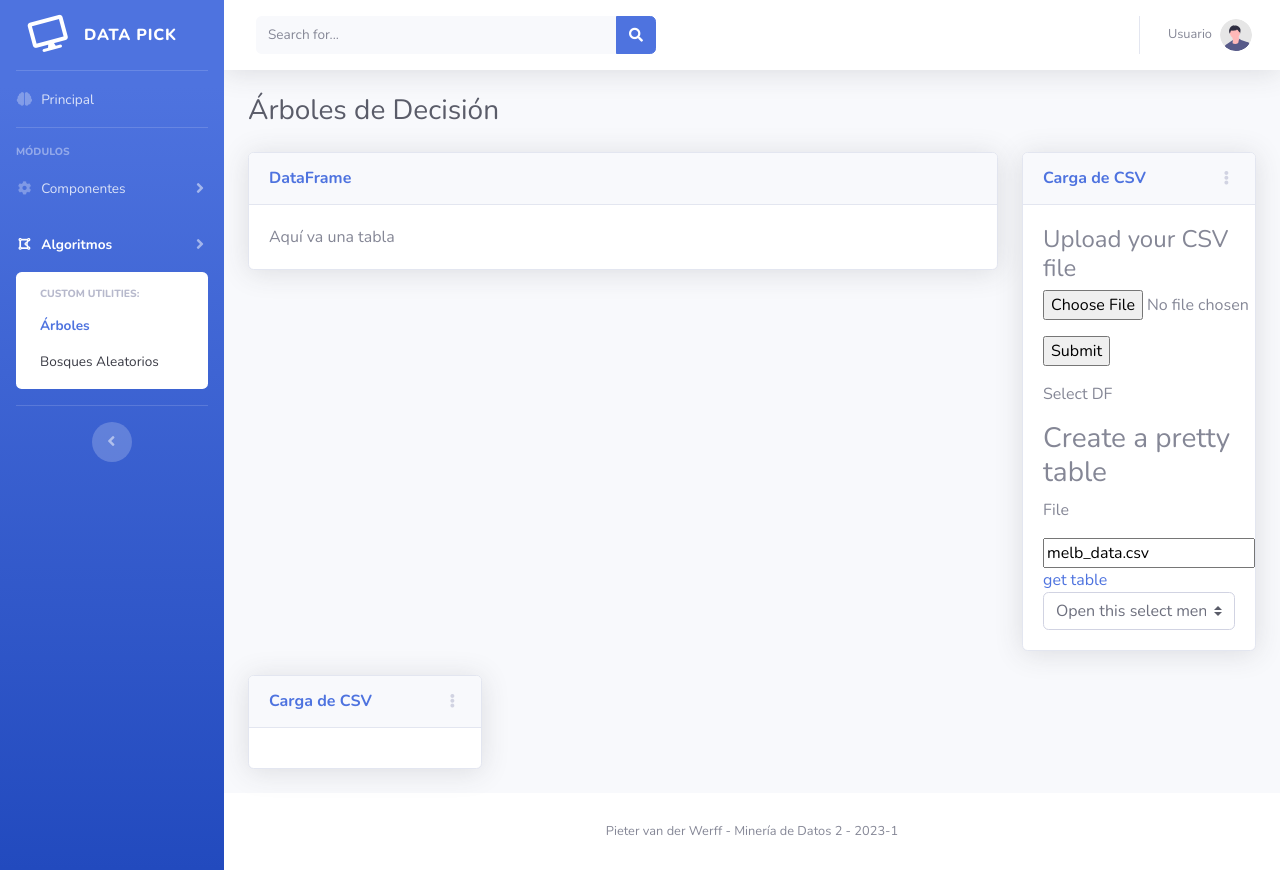
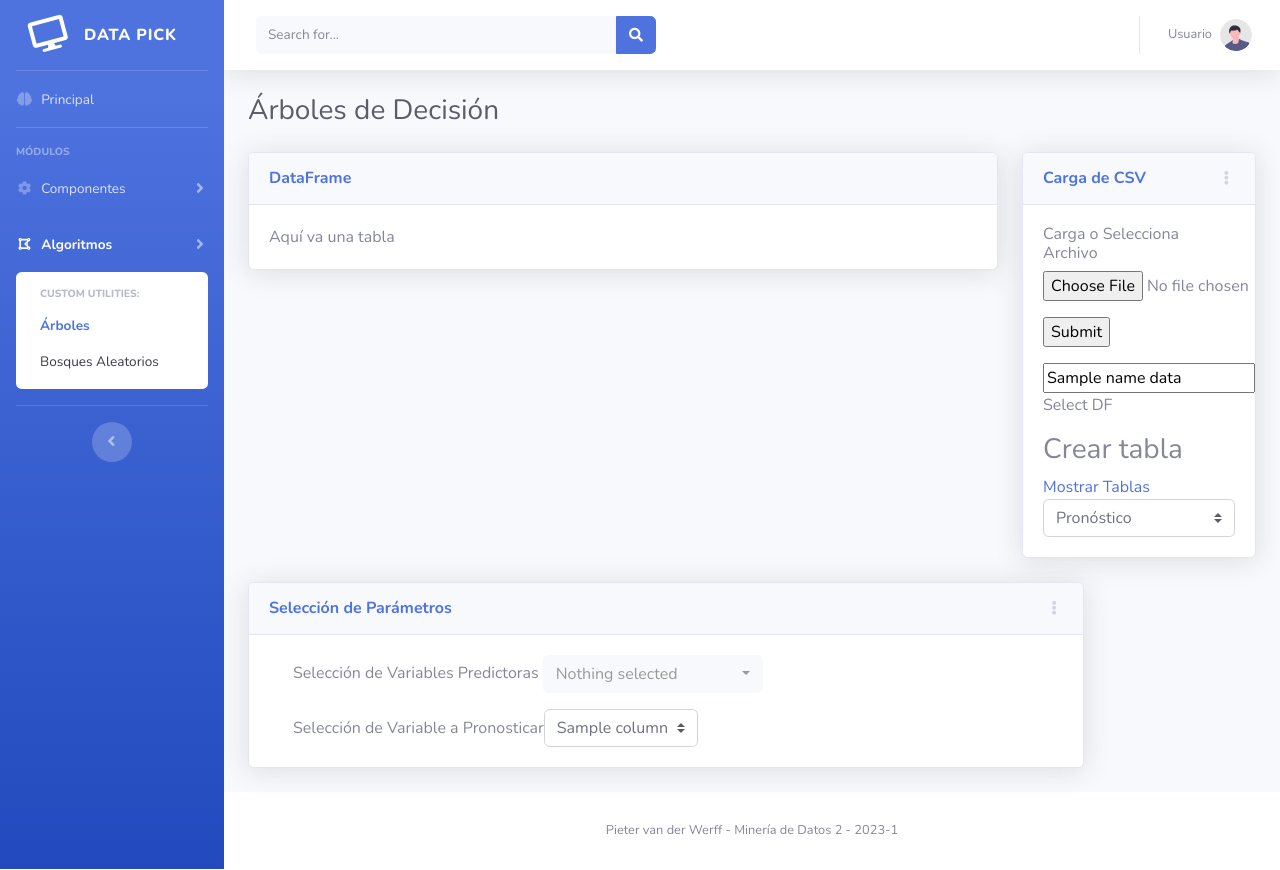
Before and after one commit to PizzaDude007/data_pick, a Flask app: template templates/arboles.html in a window 1280 px wide. Run offline with Flask 2, Linux system fonts and the light colour scheme; the template is opened without the code that fills it: most values are stand-ins (such as "Sample title", 1, 10 or a date in 2020); data that the repository does not hold is empty; some libraries are stand-ins or nearby versions.

Commit message:
Added to arboles

```diff
--- a/app.py
+++ b/app.py
@@ -13,6 +13,10 @@ from os.path import join, dirname, realpath
 
 from sklearn.decomposition import PCA
 from sklearn.preprocessing import StandardScaler, MinMaxScaler
+from sklearn import model_selection
+from sklearn.tree import DecisionTreeRegressor
+from sklearn.metrics import mean_squared_error, mean_absolute_error, r2_score
+from sklearn.ensemble import RandomForestRegressor
 
 app = Flask(__name__)
 
@@ -56,25 +60,47 @@ def uploadFilesEDA():
 @app.route('/pca')
 def pca():
     #df = pd.read_csv('https://raw.githubusercontent.com/PizzaDude007/MineriaDatos/main/Datos/Hipoteca.csv')
+    fileName = request.args.get('fileData')
+
+    if (names.filePCA is not None and fileName is not None):
+        names.filePCA = fileName
+
+    print('Internal: '+str(names.filePCA))
+    print('External: '+str(fileName))
+
     df = pd.read_csv('static/csv/'+names.filePCA)
 
-    return render_template('pca.html', table=df, pd=pd)
+    return render_template('pca.html', table=df, pd=pd, nameData=names.filePCA)
 
 # Get the uploaded files
 @app.route("/pca", methods=['POST'])
 def uploadFilesPCA():
-      # get the uploaded file
-      uploaded_file = request.files['file']
-      if uploaded_file.filename != '':
-           file_path = os.path.join(app.config['UPLOAD_FOLDER'], uploaded_file.filename)
-          # set the file path
-           uploaded_file.save(file_path)
-          # save the file
-      return redirect(url_for('pca'))
+    # get the uploaded file
+    uploaded_file = request.files['file']
+    if uploaded_file.filename != '':
+        file_path = os.path.join(app.config['UPLOAD_FOLDER'], uploaded_file.filename)
+        # set the file path
+        uploaded_file.save(file_path)
+        # save the file
+    return redirect(url_for('pca'))
+    #df = pd.read_csv('static/csv/'+names.filePCA)
+
+    #return render_template('pca.html', table=df, pd=pd)
 
 @app.route('/arboles')
 def arboles():
-    return render_template('arboles.html')
+    fileName = request.args.get('fileData')
+    x = request.args.get('valorX')
+    y = request.args.get('valorY')
+    if (names.fileArboles is not None and fileName is not None):
+        names.fileArboles = fileName
+
+    df = pd.read_csv('static/csv/'+names.fileArboles)
+
+    if (x is not None and y is not None):
+        resultado = train(df, x, y)
+
+    return render_template('arboles.html', table=df, nameData=names.fileArboles, res=resultado)
 
 # Get the uploaded files
 @app.route("/arboles", methods=['POST'])
@@ -103,6 +129,25 @@ def uploadFilesBosques():
            uploaded_file.save(file_path)
           # save the file
       return redirect(url_for('bosques'))
+
+
+# Entrenar variables
+def train(df, x, y, arbol=True):
+    X_train, X_test, Y_train, Y_test = model_selection.train_test_split(x, y,
+                                                                    test_size = 0.2,
+                                                                    random_state = 0,
+                                                                    shuffle = True)
+
+    if(arbol):
+        Pronostico = DecisionTreeRegressor(random_state=0)
+    else:
+        Pronostico = RandomForestRegressor(random_state=0)
+    Pronostico.fit(X_train, Y_train)
+    Y_Pronostico = Pronostico.predict(X_test)
+    Valores = pd.DataFrame(Y_test, Y_Pronostico)
+    Score = r2_score(Y_test, Y_Pronostico)
+
+    return {'Pronostico':Pronostico,'Y_Pronostico':Y_Pronostico,'Valores':Valores,'Score':Score}
 
 
 # -------- Graficas ---------------------------------------------------
@@ -279,6 +324,8 @@ def carComp():
                    my_table=json.loads(df.to_json(orient="split"))["data"],
                    columns=[{"title": str(col)} for col in json.loads(df.to_json(orient="split"))["columns"]])
 
+# Tabla para mostrar variables Arboles
+
 def gm(country='United Kingdom'):
     df = pd.DataFrame(px.data.gapminder())
 
--- a/templates/arboles.html
+++ b/templates/arboles.html
@@ -10,6 +10,12 @@
     <meta name="author" content="">
 
     <title>Data Pick - Árboles</title>
+
+    <link rel="stylesheet" href="https://stackpath.bootstrapcdn.com/bootstrap/4.1.1/css/bootstrap.min.css">
+    <link rel="stylesheet" href="https://cdnjs.cloudflare.com/ajax/libs/bootstrap-select/1.13.1/css/bootstrap-select.css" />
+    <script src="https://ajax.googleapis.com/ajax/libs/jquery/2.1.1/jquery.min.js"></script>
+    <script src="https://stackpath.bootstrapcdn.com/bootstrap/4.1.1/js/bootstrap.bundle.min.js"></script>
+    <script src="https://cdnjs.cloudflare.com/ajax/libs/bootstrap-select/1.13.1/js/bootstrap-select.min.js"></script>
 
     <!-- Custom fonts for this template-->
     <link href="{{url_for('static', filename='vendor/fontawesome-free/css/all.min.css')}}" rel="stylesheet" type="text/css">
@@ -24,31 +30,15 @@
     <script src="https://ajax.googleapis.com/ajax/libs/jquery/3.5.1/jquery.min.js"></script>
 
     <link href="https://cdn.datatables.net/1.10.16/css/jquery.dataTables.min.css" rel="stylesheet">
+
     <script>
-        function cb(selection) {
-            $.getJSON({
-                url: "/callback", data: { 'data': selection }, success: function (result) {
-                    Plotly.react('chart', result, {});;
-                }
-            });
-        }
+        $('select').selectpicker();
     </script>
 
     <script>
-        function histCall(selection) {
+        function arboles(selection, xData, yData) {
             $.getJSON({
-                url: "/hist", data: { 'data': selection }, success: function (result) {
-                    Plotly.react('histChart', result, {});;
-                }
-            });
-        }
-    </script>
-
-    <script>
-        function hmCall(selection) {
-            $.getJSON({
-                url: "/hMap", data: { 'data': selection }, success: function (result) {
-                    Plotly.react('heatMap', result, {});;
+                url: "/arboles", data: { 'fileData': selection, 'valorX': xData, 'valorY': yData}, success: function (result) {
                 }
             });
         }
@@ -308,43 +298,41 @@
                                 </div>
                                 <!-- Card Body -->
                                 <div class="card-body">
-                                    <h4>Upload your CSV file</h4>
+                                    <h6>Carga o Selecciona Archivo</h6>
                                     <form method="POST" action="" enctype="multipart/form-data">
                                     <p><input type="file" name="file"></p>
                                     <p><input type="submit" value="Submit"></p>
+                                    <input type="text" name="fileName" id="fileName" value="{{nameData}}" onchange="pca(this.value), hmCall(this.value), scattCall(this.value), scattCall2(selection=fileName.value, xData=valorX.value, yData=valorY.value, colorData=color.value), changeText(this.value)">
                                     </form>
 
                                     <p>Select DF</p>
 
                                     <div class="header">
-                                    <h3 class="text-muted">Create a pretty table</h3>
+                                    <h3 class="text-muted">Crear tabla</h3>
                                     </div>
 
                                     <div>
-                                    <p>File</p>
-                                    <input type="text" name="fileName" id="fileName" value='melb_data.csv' onchange="histCall(this.value), hmCall(this.value)">
 
-                                    <a href="javascript:void();" id="calculate">get table</a>
+                                    <a href="javascript:void();" id="calculate">Mostrar Tablas</a>
 
                                     </div>
 
                                     <select class="custom-select">
-                                        <option selected>Open this select menu</option>
-                                        <option value="1">One</option>
-                                        <option value="2">Two</option>
-                                        <option value="3">Three</option>
+                                        <option value="pronostico">Pronóstico</option>
+                                        <option value="clasificacion">Clasificación</option>
                                     </select>
+
                                 </div>
                             </div>
                         </div>
 
                         <!-- Seleccion -->
-                        <div class="col-xl-3 col-lg-2">
+                        <div class="col-xl-10 col-lg-8">
                             <div class="card shadow mb-4">
                                 <!-- Card Header - Dropdown -->
                                 <div
                                     class="card-header py-3 d-flex flex-row align-items-center justify-content-between">
-                                    <h6 class="m-0 font-weight-bold text-primary">Carga de CSV</h6>
+                                    <h6 class="m-0 font-weight-bold text-primary">Selección de Parámetros</h6>
                                     <div class="dropdown no-arrow">
                                         <a class="dropdown-toggle" href="#" role="button" id="dropdownMenuLink"
                                             data-toggle="dropdown" aria-haspopup="true" aria-expanded="false">
@@ -362,7 +350,26 @@
                                 </div>
                                 <!-- Card Body -->
                                 <div class="card-body">
+                                    <div class="container-fluid" onchange="arboles(fileName.value,valorX.value,valorY.value)">
+                                        Selección de Variables Predictoras
+                                        <select class="selectpicker" multiple data-live-search="true" name = "valorX" id = "valorX">
+                                            {% for column in table %}
+                                                <option value="{{column}}" onchange="">{{ column }}</option>
+                                            {% endfor %}
+                                        </select>
+                                        <p></p>
 
+                                        <div class="form-inline">
+                                            Selección de Variable a Pronosticar
+                                            <select class="custom-select" name = "valorY" id = "valorY">
+                                                {% for column in table %}
+                                                    <option value="{{column}}" onchange="">{{ column }}</option>
+                                                {% endfor %}
+                                            </select>
+
+                                        </div>
+
+                                    </div>
                                 </div>
                             </div>
                         </div>
@@ -419,12 +426,8 @@
     </div>
 
     <script>
-        histCall("melb_data.csv");
+        arboles("DiabeticRetinopathy.csv");
     </script>
-
-<script>
-    hmCall("melb_data.csv");
-</script>
 
     <!-- Flask -->
     <script src="https://cdn.plot.ly/plotly-latest.min.js"></script>
@@ -432,7 +435,7 @@
 
    <!-- Bootstrap core JavaScript-->
    <script src="{{url_for('static', filename='vendor/jquery/jquery.min.js')}}"></script>
-   <script src="{{url_for('static', filename='vendor/bootstrap/js/bootstrap.bundle.min.js')}}"></script>
+   <!--script src="{{url_for('static', filename='vendor/bootstrap/js/bootstrap.bundle.min.js')}}"></script-->
 
    <!-- Core plugin JavaScript -->
    <script src="{{url_for('static', filename='vendor/jquery-easing/jquery.easing.min.js')}}"></script>
```
Also changed, not shown: templates/pca.html (+18 -5 lines).
